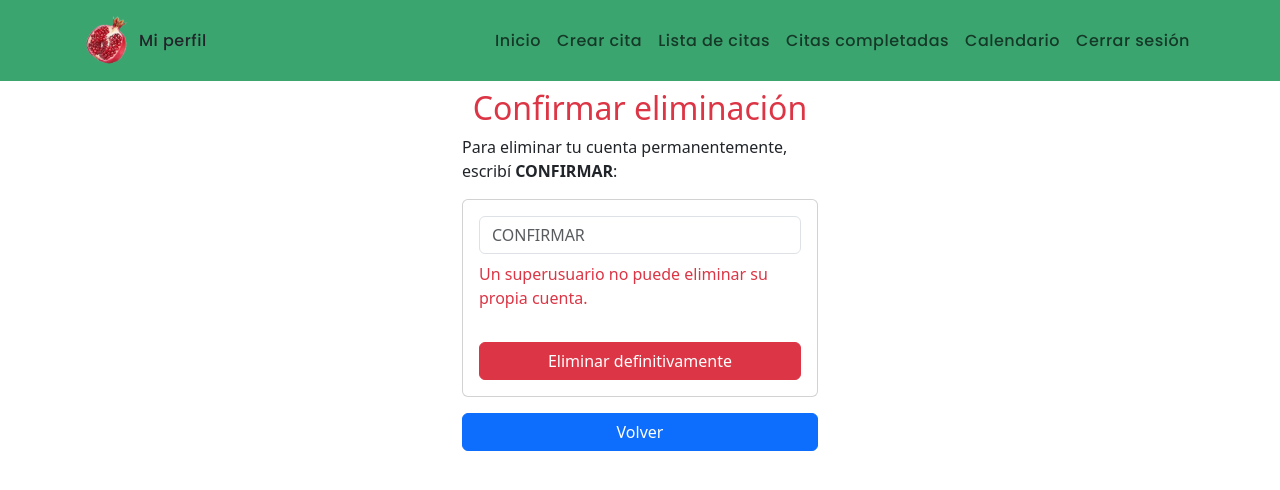
After one commit to GereArguello/Citas-de-unias-django, a Django app: page /mi_perfil/eliminar_perfil/ in a window 1280 px wide. The commit adds this page. Shown: the top 490 px of the page. Run offline with Django 5.2, Linux system fonts and the light colour scheme; the visitor is signed in with stand-in values (Sample User, id 1).

Commit message:
botón para 'eliminar perfil' funcionando y evitando que lo aplique un super usuario

```diff
--- a/Citas/urls.py
+++ b/Citas/urls.py
@@ -11,6 +11,7 @@ urlpatterns = [
     path('mi_perfil/',views.mi_perfil, name= 'mi_perfil'),
     path('mi_perfil/editar_perfil/', views.editar_perfil, name= 'editar_perfil'),
     path('mi_perfil/cambiar_pass/', views.cambiar_pass, name= 'cambiar_pass'),
+    path('mi_perfil/eliminar_perfil/', views.eliminar_perfil, name= 'eliminar_perfil'),
 
     path('crear_cita/', views.crear_cita, name='crear_cita'),
     path('editar_cita/<int:id>/',views.editar_cita, name='editar_cita'),
--- a/Citas/views.py
+++ b/Citas/views.py
@@ -60,6 +60,28 @@ def cambiar_pass(request):
         form = PasswordChangeForm(user=request.user)
 
     return render(request,'cambiar_pass.html',{'form': form})
+
+@login_required
+def eliminar_perfil(request):
+
+    #Bloquear al superusuario ANTES de procesar el POST
+    if request.user.is_superuser:
+        return render(request, 'eliminar_perfil.html', {
+            "error": "Un superusuario no puede eliminar su propia cuenta."
+        })
+
+    if request.method == "POST":
+        texto = request.POST.get("confirmacion", "")
+        if texto == "CONFIRMAR":
+            user = request.user
+            logout(request)
+            user.delete()
+            return redirect('registrarse')
+
+        return render (request, 'eliminar_perfil.html',{
+            "error": "Debes escribir la palabra CONFIRMAR exactamente"
+        })
+    return render(request,'eliminar_perfil.html')
 
 def registrarse(request):
     if request.method == 'GET': #Si el request pide datos:
--- /dev/null
+++ b/templates/eliminar_perfil.html
@@ -0,0 +1,27 @@
+{% extends 'base.html' %}
+
+{% block title %} Confirmar eliminación {% endblock %}
+
+{% block content %}
+
+<div class="row">
+    <div class="col-md-4 offset-md-4">
+        <h2 class="text-center text-danger"> Confirmar eliminación</h2>
+
+        <p> Para eliminar tu cuenta permanentemente, escribí <strong> CONFIRMAR</strong>:</p>
+        <form method="POST" class="card card-body">
+            {% csrf_token %}
+            <input name="confirmacion" class="form-control" placeholder="CONFIRMAR" required autocomplete="off">
+
+            {% if error %}
+                <p class="text-danger mt-2">{{ error }} </p>
+            {% endif %}
+
+            <button class="btn btn-danger mt-3">Eliminar definitivamente</button>
+
+        </form>
+        <a class="btn btn-primary mt-3 w-100" href="{% url 'mi_perfil' %}">Volver</a>
+    </div>
+</div>
+
+{% endblock %}
--- a/templates/mi_perfil.html
+++ b/templates/mi_perfil.html
@@ -18,13 +18,13 @@
             <p><strong> Fecha de creación </strong> <br> {{ usuario.date_joined|date:'d/m/Y' }} </p>
         </section>
         <div class="mt-3">
-            <a href="editar_perfil"> Editar perfil </a>
+            <a class="btn btn-warning w-50" href="editar_perfil"> Editar perfil </a>
         </div>
         <div class="mt-3">
-            <a href="cambiar_pass"> Cambiar contraseña </a>
+            <a class="btn btn-warning w-50" href="cambiar_pass"> Cambiar contraseña </a>
         </div>
         <div class="mt-3">
-            <button href="Eliminar_perfil"> Eliminar perfil</button>
+            <a class="btn btn-danger w-50" href="eliminar_perfil"> Eliminar perfil</a>
         </div>
     </div>
 </div>
```
Also changed, not shown: templates/cambiar_pass.html (+7 -2 lines), templates/editar_perfil.html (+15 -4 lines).
